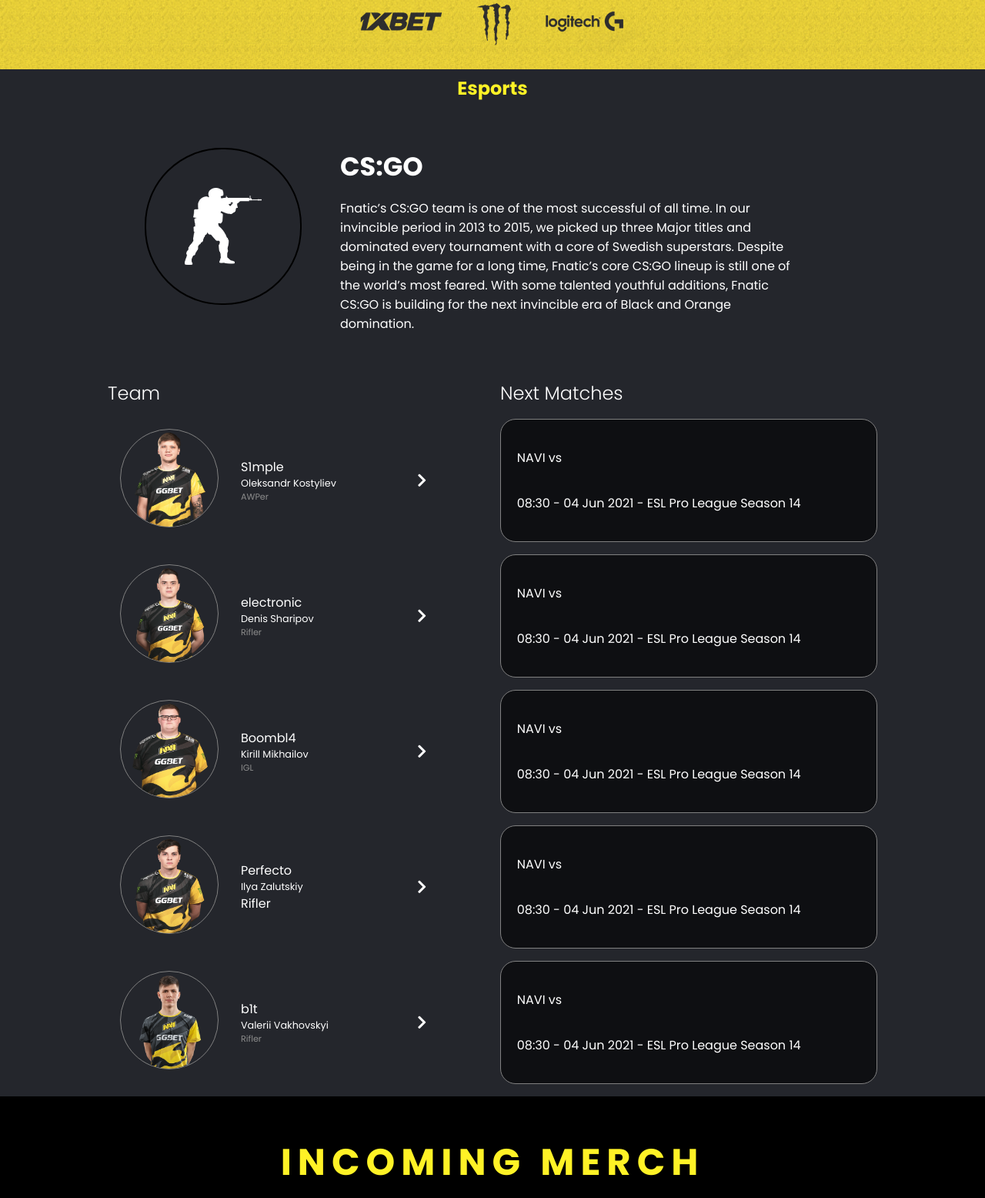
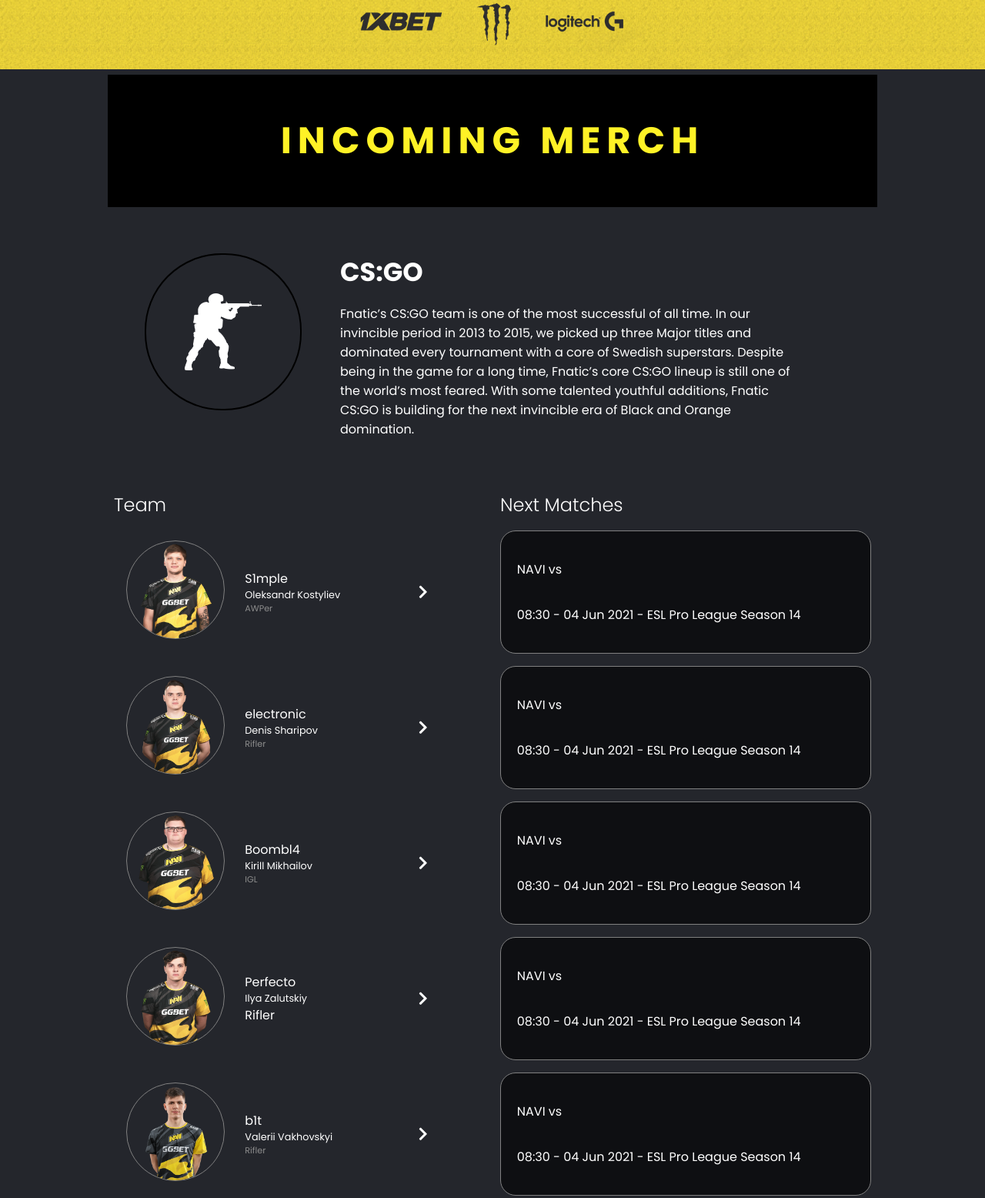
Before and after one commit to mvtiperez/proyecto-integrador-nucba, a plain HTML site: page index.html in a window 1280 px wide. Shown: the part 768-2324 px from the top of the page at 77% size. Drawn offline with Linux system fonts and the light colour scheme.

Commit message:
detalles

```diff
--- a/css/style.css
+++ b/css/style.css
@@ -129,9 +129,17 @@
     max-width: 100%;
 }
 
-.history h2 {
+.history__tittle {
+    padding: 50px 0;
+    background-color: #000;
+}
+
+.history__tittle h2 {
+    color: var(--navi-yellow);
     text-align: center;
-    color: var(--navi-yellow);
+    font-size: 3rem;
+    margin: 0;
+    letter-spacing: .5rem;
 }
 
 .history__text {
@@ -174,6 +182,7 @@
     display: grid;
     grid-template-columns: repeat(2, 1fr);
     grid-gap: 20px;
+    padding: .5rem;
 }
 
 .history__team h2 {
@@ -183,10 +192,6 @@
     color: #fff;
     margin-bottom: 1rem;
 }
-
-.history__team__players {}
-
-.history__team__games {}
 
 
 /* PLAYER------------------------- */
@@ -227,8 +232,6 @@
     justify-content: start;
 }
 
-p .nick {}
-
 .history__team__player_info .name-p {
     font-size: .8rem;
 }
@@ -266,8 +269,6 @@
 
 
 /* SHOP----------------------- */
-
-.shop {}
 
 .shop__tittle {
     padding: 50px 0;
@@ -527,6 +528,11 @@
     .history__text__content {
         text-align: center;
         justify-content: center;
+        max-width: 100%;
+        flex-direction: column;
+    }
+    .history__text__content h2 {
+        text-align: center;
     }
     .history__text__img__logo {
         padding: 20px;
--- a/index.html
+++ b/index.html
@@ -41,7 +41,9 @@
     </div>
     <div class="wrapper">
         <section class="history" id="history">
-            <h2>Esports</h2>
+            <div class="history__tittle">
+                <h2>INCOMING MERCH</h2>
+            </div>
             <div class="history__text">
                 <div class="history__text__img">
                     <div class="history__text__img__logo"><img src="img/counter_strike_logo.png" alt=""></div>
```
